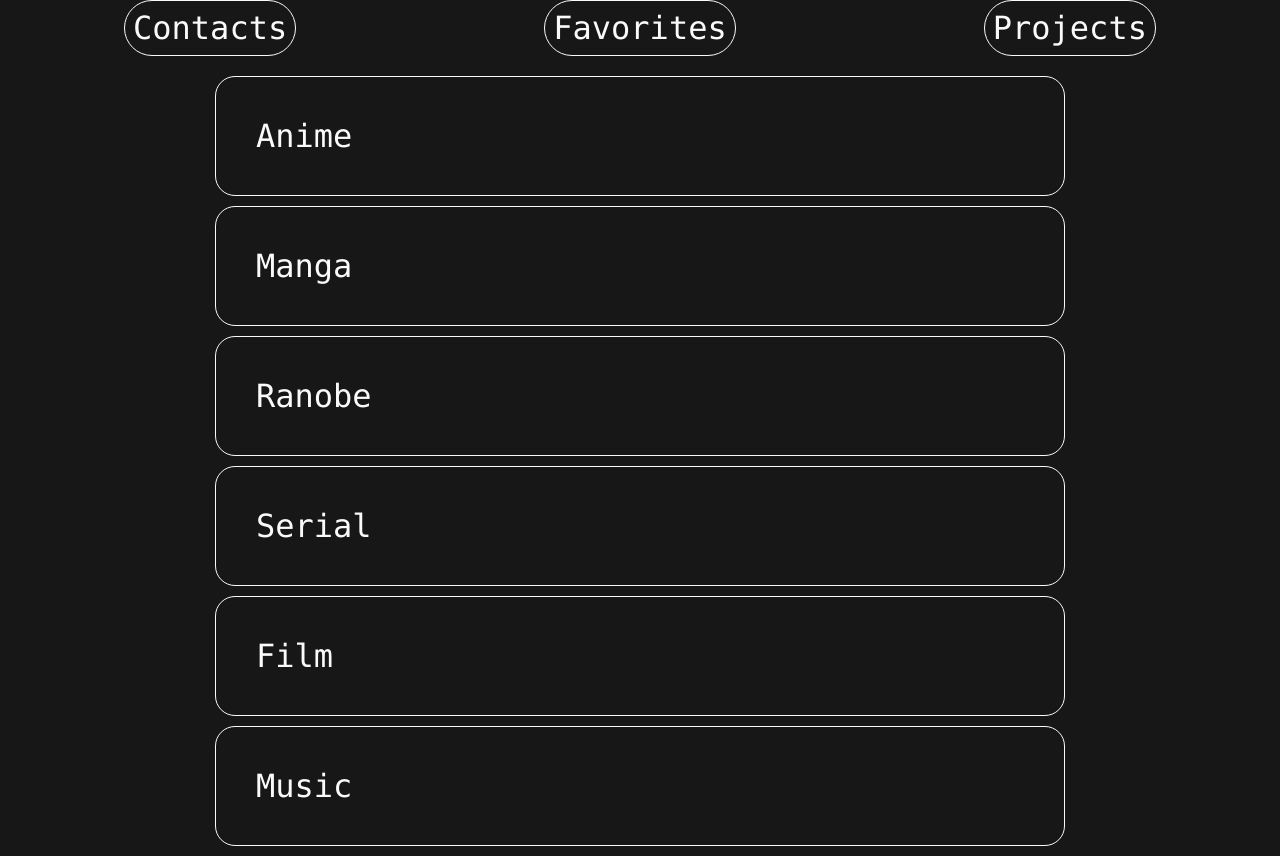
After one commit to 51Sirius/MyBlog, a Flask app: page /favorites in a window 1280 px wide. The commit adds this page. Run offline with Flask 2, Linux system fonts and the light colour scheme.

Commit message:
Add page with favorites

```diff
--- a/app.py
+++ b/app.py
@@ -41,6 +41,11 @@ def logout():
 @app.route('/contacts')
 def contacts():
     return render_template('contacts.html')
+
+
+@app.route('/favorites')
+def favorites():
+    return render_template('favorites.html')
 
 
 @app.route('/game/login', methods=['GET', 'POST'])
--- a/static/css/blog.css
+++ b/static/css/blog.css
@@ -82,7 +82,7 @@ header {
     transition: all 700ms ease-in;
 }
 
-.avatar{
+.avatar {
     max-height: 100%;
     max-width: 12%;
     border-radius: 20px;
@@ -92,3 +92,23 @@ header {
     width: 100%;
     text-align: center;
 }
+
+.card-favor {
+    background-size: cover;
+    padding: 40px;
+    background: rgba(0, 0, 0, 0.3);
+    background-blend-mode: color !important;
+    margin-top: 10px;
+    font-size: xx-large;
+    font-family: 'Consolas', 'Deja Vu Sans Mono', 'Bitstream Vera Sans Mono', monospace;
+    width: 60%;
+    display: block;
+    border-radius: 20px;
+    border: 1px solid #FAFAFA;
+    text-decoration: none;
+    transition: all 700ms ease-in;
+}
+
+.favor {
+    padding: 40px;
+}
--- a/templates/base.html
+++ b/templates/base.html
@@ -11,7 +11,7 @@
 <body>
 <header class="black">
     <a href="{{ url_for("contacts") }}" class="black url">Contacts</a>
-    <a href="{{ url_for("contacts") }}" class="black url">Favorites</a>
+    <a href="{{ url_for("favorites") }}" class="black url">Favorites</a>
     <a href="{{ url_for("contacts") }}" class="black url">Projects</a>
 </header>
 <main class="black">
--- /dev/null
+++ b/templates/favorites.html
@@ -0,0 +1,23 @@
+{% extends "base.html" %}
+{% block content %}
+    <div class="block-info">
+        <a class="card black favor" href="#">
+            Anime
+        </a>
+        <a class="card black favor" href="#">
+            Manga
+        </a>
+        <a class="card black favor" href="#">
+            Ranobe
+        </a>
+        <a class="card black favor" href="#">
+            Serial
+        </a>
+        <a class="card black favor" href="#">
+            Film
+        </a>
+        <a class="card black favor" href="#">
+            Music
+        </a>
+    </div>
+{% endblock %}
```
